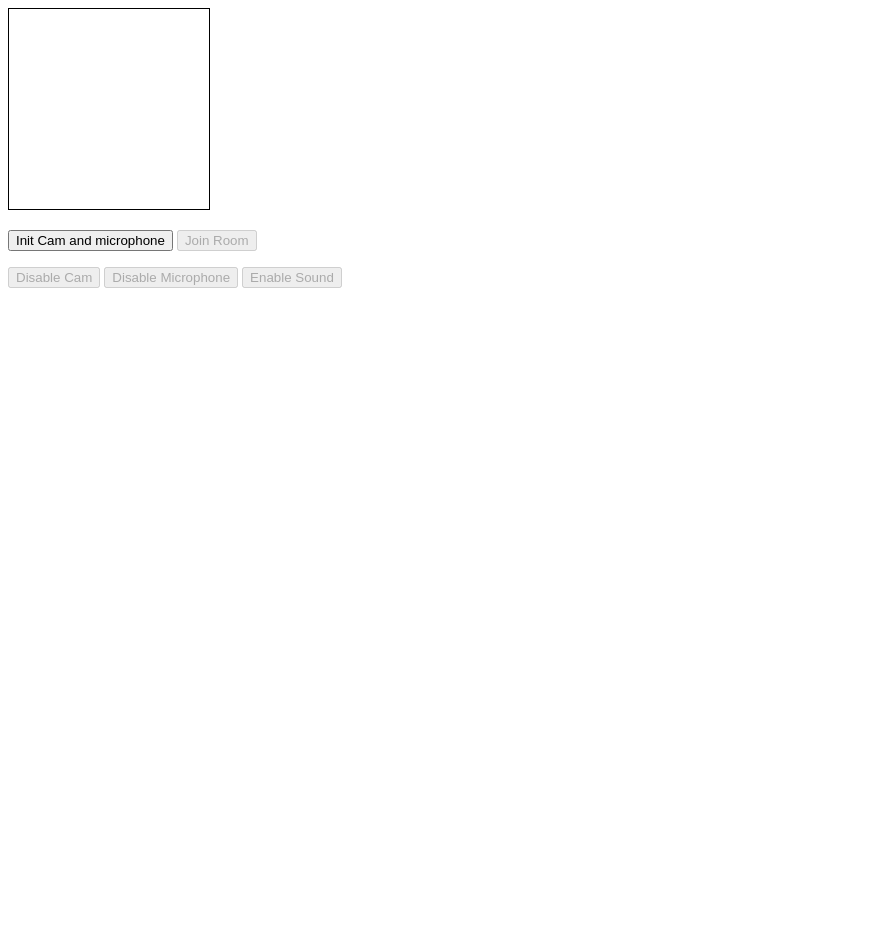
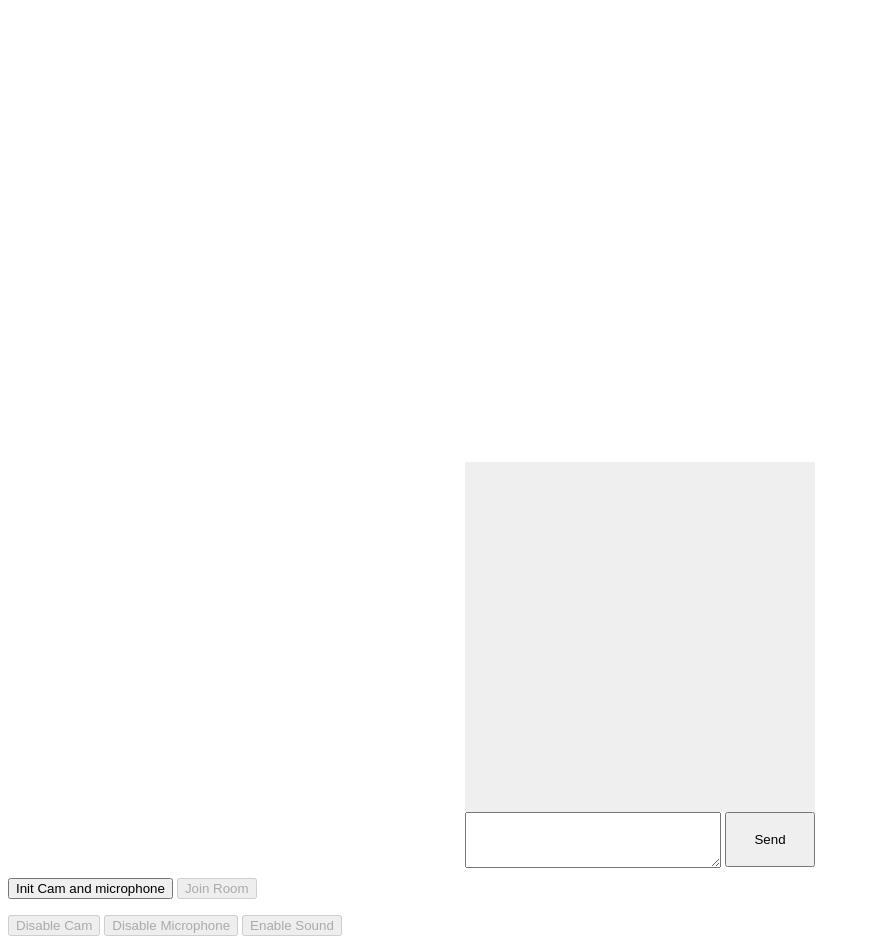
Before and after one commit to jsanahuja/peer-client, a website: page autojoin.html in a window 1280 px wide. Shown: the whole page, without its empty margins (0-870 px from the left). Before the commit the page ends 800 px from the top, so only its background shows below. Drawn offline with nearby package versions, Linux system fonts and the light colour scheme; files that its build step writes are made by us from their sources; no server answers.

Commit message:
Added simple room text chat

```diff
--- a/autojoin.html
+++ b/autojoin.html
@@ -4,17 +4,100 @@
 <head>
     <title>WebRTC Sender</title>
     <style>
+        #videos {
+            width: 100%;
+            text-align: center;
+        }
+
+        #chat {
+            width: 100%;
+            text-align: center;
+        }
+
+        #chat-messages {
+            text-align:left;
+            margin: 0 auto;
+            width: 350px;
+            height: 350px;
+            overflow-x: hidden;
+            overflow-y: auto;
+            background: #efefef;
+            padding:0.5em;
+            box-sizing:border-box;
+        }
+
+        #chat-messages p{word-break: break-all;}
+
+        #chat-form {
+            margin: 0 auto;
+            width: 350px;
+            height: 50px;
+        }
+
+        #chat-input {
+            float: left;
+            text-align:left;
+            width: 250px;
+            height: 50px;
+        }
+
+        #chat-send {
+            float: right;
+            width: 90px;
+            height: 55px
+        }
+
         video {
+            width: 450px;
+            height: 450px;
+            /* border: 1px #000 solid; */
+        }
+
+        /* video#local{
+            position: absolute;
+            top: 0;
+            left: 0;
+            z-index: 1;
+        }
+        video.remote{
+            width: 100%;
+            height: 100%;
+            position: absolute;
+            top: 0;
+            left: 0;
+            right: 0;
+            bottom: 0;
+            z-index: 1;
+        }
+        #outOptions{
             width: 200px;
-            height: 200px;
-            border: 1px #000 solid;
+            position: absolute;
+            left: 0;
+            bottom: 0;
+            overflow: hidden;
+            z-index: 1;
         }
+        #chat{
+            position: absolute;
+            right:0;
+            top:0;
+            bottom:0;
+            width:200px;
+        } */
     </style>
 </head>
 
 <body>
     <div id="videos">
         <video autoplay="true" muted="true" id="local"></video>
+    </div>
+
+    <div id="chat">
+        <div id="chat-messages"></div>
+        <div id="chat-form">
+            <textarea id="chat-input"></textarea>
+            <button id="chat-send">Send</button>
+        </div>
     </div>
 
     <div id="outOptions">
@@ -52,45 +135,46 @@
                 }
             ],
             iceCandidatePoolSize: 40,
-            onLocalStream: function(stream){
+            onLocalStream: function (stream) {
                 document.querySelector('video#local').srcObject = stream;
                 document.querySelector('#joinRoom').disabled = false;
                 document.querySelector('#toggleCam').disabled = false;
                 document.querySelector('#toggleMicrophone').disabled = false;
             },
-            onRemoteStreamStart: function(callId, stream){
+            onRemoteStreamStart: function (callId, stream) {
                 var video = document.createElement("video");
                 video.autoplay = "true";
                 video.srcObject = stream;
+                video.className = "remote";
                 video.id = "remote" + callId;
                 document.querySelector('#videos').appendChild(video);
             },
-            onRemoteStreamClose: function(callId){
+            onRemoteStreamClose: function (callId) {
                 var id = "remote" + callId;
                 var video = document.querySelector("#" + id);
                 document.querySelector('#videos').removeChild(video);
             },
-            onUpdateStreamOptions: function(streamOptions){
-                if(streamOptions.video){
+            onUpdateStreamOptions: function (streamOptions) {
+                if (streamOptions.video) {
                     document.querySelector("#toggleCam").innerText = "Disable Cam";
-                }else{
+                } else {
                     document.querySelector("#toggleCam").innerText = "Enable Cam";
                 }
 
-                if(streamOptions.microphone){
+                if (streamOptions.microphone) {
                     document.querySelector("#toggleMicrophone").innerText = "Disable Microphone";
-                }else{
+                } else {
                     document.querySelector("#toggleMicrophone").innerText = "Enable Microphone";
                 }
 
-                if(streamOptions.sound){
+                if (streamOptions.sound) {
                     document.querySelector("#toggleAudio").innerText = "Disable Sound";
-                }else{
+                } else {
                     document.querySelector("#toggleAudio").innerText = "Enable Sound";
                 }
             },
-            onPermissionDenied: function(type, error){
-                switch(type){
+            onPermissionDenied: function (type, error) {
+                switch (type) {
                     case "camera": // Recoverable, will run only microphone.
                         alert("Camera permission was denied. Others won't be able to see you.");
                         break;
@@ -102,11 +186,11 @@
                         break;
                 }
             },
-            onUserEvent: function(event){
-                switch(event.type){
+            onUserEvent: function (event) {
+                switch (event.type) {
                     case "created":
                         var url = "https://webrtc.sowecms.com/client/autojoin.html#" + event.room.id;
-                        document.querySelector("#roomid").innerHTML = "<a href='" + url +"'>" + url + "</a>";
+                        document.querySelector("#roomid").innerHTML = "<a href='" + url + "'>" + url + "</a>";
                         break;
                     case "joined":
                         break;
@@ -120,11 +204,18 @@
                         break;
                 }
             },
-            onRoomEvent: function(event){
-                switch(event.type){
+            onRoomEvent: function (event) {
+                switch (event.type) {
                     case "resource":
                         break;
                     case "message":
+                        var p = document.createElement("p");
+                        if(peer.socket.id == event.client.id)
+                            p.innerText = "You: " + event.data;
+                        else
+                            p.innerText = "Other: " + event.data;
+                        document.querySelector("#chat-messages").appendChild(p);
+
                         break;
                     case "joined":
                         break;
@@ -142,13 +233,13 @@
 
         peer.initSocket();
 
-        document.querySelector('#init').onclick = function(){
+        document.querySelector('#init').onclick = function () {
             peer.initUserMedia();
         };
 
-        document.querySelector('#joinRoom').onclick = function(){
+        document.querySelector('#joinRoom').onclick = function () {
             var data = window.location.hash.replace("#", "").split(":");
-            switch(data.length){
+            switch (data.length) {
                 case 1:
                     peer.joinRoom(data[0]);
                     break;
@@ -160,11 +251,24 @@
             }
         }
 
-        document.querySelector('#toggleCam').onclick = function(){
+        document.querySelector('#toggleCam').onclick = function () {
             peer.toggleCam();
         }
-        document.querySelector('#toggleMicrophone').onclick = function(){
+        document.querySelector('#toggleMicrophone').onclick = function () {
             peer.toggleMicrophone();
+        }
+
+        document.querySelector("#chat-input").addEventListener("keyup", function (event) {
+            if (event.keyCode === 13) {
+                event.preventDefault();
+                peer.sendMessage(document.querySelector("#chat-input").value);
+                document.querySelector("#chat-input").value = "";
+            }
+        });
+
+        document.querySelector("#chat-send").onclick = function () {
+            peer.sendMessage(document.querySelector("#chat-input").value);
+            document.querySelector("#chat-input").value = "";
         }
     </script>
 </body>
--- a/src/PeerClient.js
+++ b/src/PeerClient.js
@@ -235,6 +235,10 @@
         this.joinRoom = function(roomId, password){
             this.socket.emit("join", roomId, password);
         }
+
+        this.sendMessage = function(message){
+            this.socket.emit("message", message);
+        }
     };
 
 }));
```
Also changed, not shown: index.html (+75 -6 lines), dist/client.min.js.
